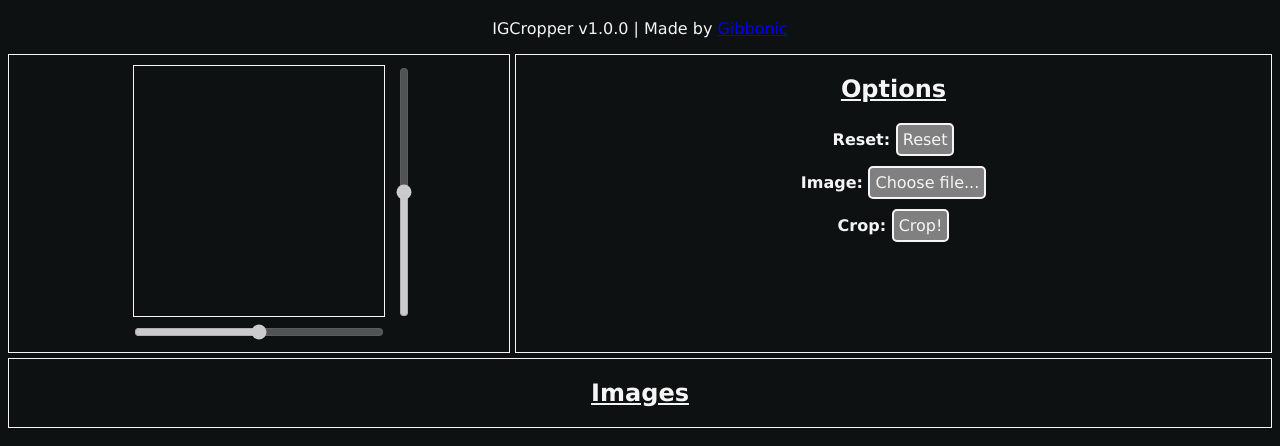
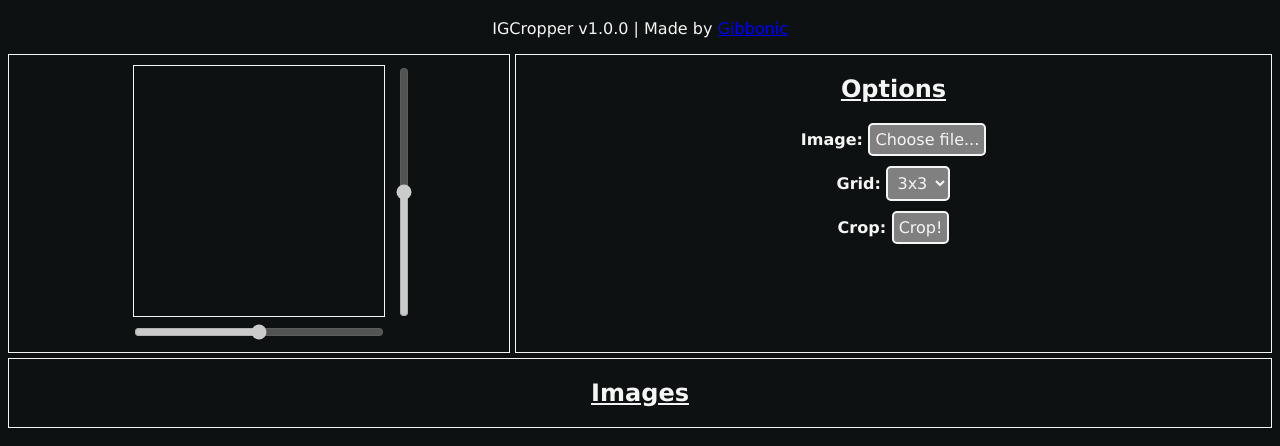
Before and after one commit to gibbonic/igcropper, a plain HTML site: page index.html in a window 1280 px wide. Shown: the part 62-508 px from the top of the page. Drawn offline with Linux system fonts and the light colour scheme.

Commit message:
add grid dropdown option etc.
allow for grid option and made it so the images div resets after each crop, allowing for clean ui and the ability to change image removing the need for the reset button. crop values also reset.

```diff
--- a/index.html
+++ b/index.html
@@ -19,14 +19,15 @@
         </div>
         <div class="right">
             <h2>Options</h2>
-            <span><b>Reset: </b></span>
-            <button onClick="window.location.reload();" class="btn">
-                <span>Reset</span>
-            </button>
-            <br>
             <span><b>Image: </b></span>
                 <label for="fileInput" id="fileInputLabel" class="btn">Choose file...</label>
                 <input type="file" id="fileInput" class="hidden" accept="image/png, image/gif, image/jpeg">
+            <br>
+            <span><b>Grid: </b></span>
+            <select id="gridDropdown" class="btn">
+                <option value="3x3">3x3</option>
+                <option value="3x1">3x1</option>
+            </select>
             <br>
             <span><b>Crop: </b></span>
             <button id="cropBtn" class="btn">
--- a/src/js/main.js
+++ b/src/js/main.js
@@ -27,6 +27,7 @@ function init(){
     vs = document.getElementById('verticalSlider');
     cropBtn = document.getElementById('cropBtn');
     images = document.getElementById('images');
+    gridDropdown = document.getElementById('gridDropdown');
 
     fileInput.onchange = function(){
         preview = document.createElement('img');
@@ -40,6 +41,10 @@ function init(){
 
             preview.onload = function() {
                 document.body.style.cursor = "default";
+
+                // Reset values
+                hs.value = 50;
+                vs.value = 50;
 
                 canvas.width = preview.naturalWidth;
                 canvas.height = preview.naturalHeight;
@@ -87,6 +92,7 @@ function init(){
 
                 cropBtn.onclick = function(){
                     document.body.style.cursor = "wait";
+                    images.innerHTML = `<h2>Images</h2>`;
                     var id = 1;
                     for (let y = 0; y < 3; y++) {
                         var row = document.createElement('div');
```
